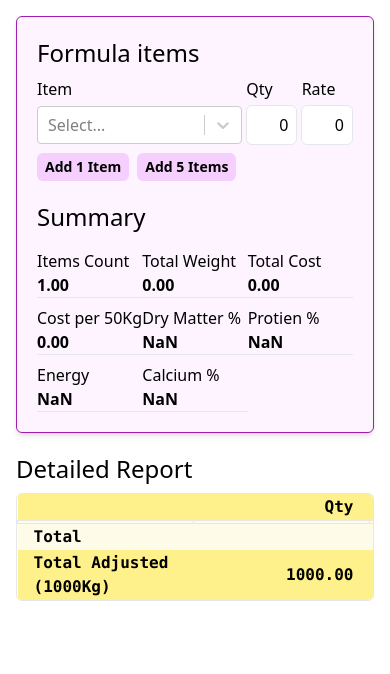
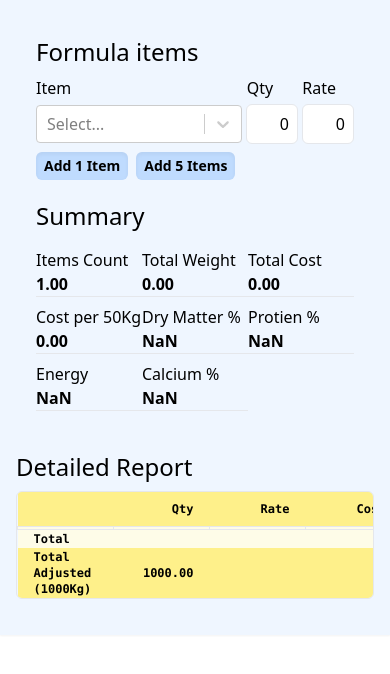
Before and after one commit to msafdaar/feed-energy-protien, a React (Vite) app: page / in a window 390 px wide. Shown: the top 674 px of the page. Built offline with nearby package versions, Linux system fonts and the light colour scheme.

Commit message:
update styles, smaller font on mobile

```diff
--- a/src/App.jsx
+++ b/src/App.jsx
@@ -33,8 +33,8 @@ function App() {
     event.target.select()
   }
   return (
-    <div className='w-screen max-w-3xl p-4'>
-    <div className=' bg-fuchsia-50 border border-fuchsia-700 shadow-md p-5 rounded-md flex gap-5 sm:gap-10 flex-col sm:flex-row'>
+    <div className='w-screen max-w-7xl p-4 flex flex-col bg-blue-50 shadow-sm'>
+    <div className='max-w-3xl p-5 rounded-md flex gap-5 sm:gap-10 flex-col sm:flex-row'>
     <div className=''>
     <h2 className='text-2xl mb-2'>Formula items</h2>
     <div className='flex gap-1 mb-1'>
@@ -51,8 +51,8 @@ function App() {
       </div>
     })}
     <div className='flex gap-2 mt-2'>
-      <button className='bg-fuchsia-200 p-1 px-2 rounded-md hover:bg-fuchsia-300 active:ring font-semibold text-sm' onClick={()=>{addItem(1)}}>Add 1 Item</button>
-      <button className='bg-fuchsia-200 p-1 px-2 rounded-md hover:bg-fuchsia-300 active:ring font-semibold text-sm' onClick={()=>{addItem(5)}}>Add 5 Items</button>
+      <button className='bg-blue-200 p-1 px-2 rounded-md hover:bg-blue-300 active:ring font-semibold text-sm shadow-inner' onClick={()=>{addItem(1)}}>Add 1 Item</button>
+      <button className='bg-blue-200 p-1 px-2 rounded-md hover:bg-blue-300 active:ring font-semibold text-sm shadow-inner' onClick={()=>{addItem(5)}}>Add 5 Items</button>
     </div>
    </div>
    <Summary formula= {formula}></Summary>
--- a/src/Details.jsx
+++ b/src/Details.jsx
@@ -80,7 +80,7 @@ function Details({formula}) {
     let detailsObject = calculateDetails(formula);
     let tableHead = <thead>
         <tr>{detailsObject.header.map((cell)=>{
-                return <th className="bg-yellow-200 text-right pr-4 w-44">{cell}</th>
+                return <th className="bg-yellow-200 text-right pr-4 w-24 sm:w-44">{cell}</th>
             })}</tr>
     </thead>
 
@@ -105,7 +105,7 @@ function Details({formula}) {
     return ( <div>
     <h2 className="text-2xl mt-5 mb-2">Detailed Report</h2>
     <div className="w-full overflow-x-scroll mb-5 border rounded-md">
-    <table className="table-fixed w-full font-mono">
+    <table className="table-fixed w-full font-mono text-xs sm:text-base">
         {tableHead}{tableBody}{tableFoot}
     </table>
     </div>
```
